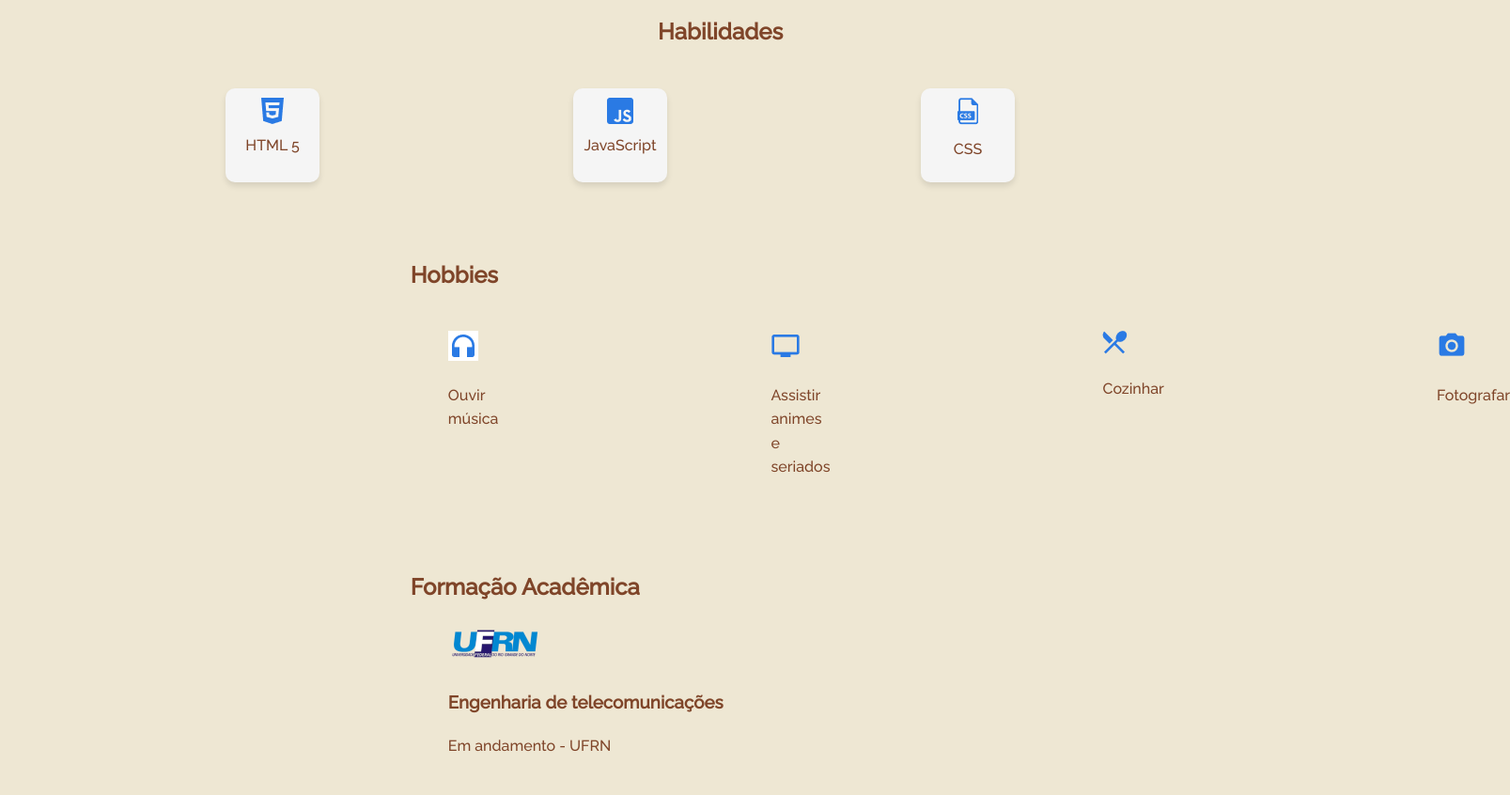
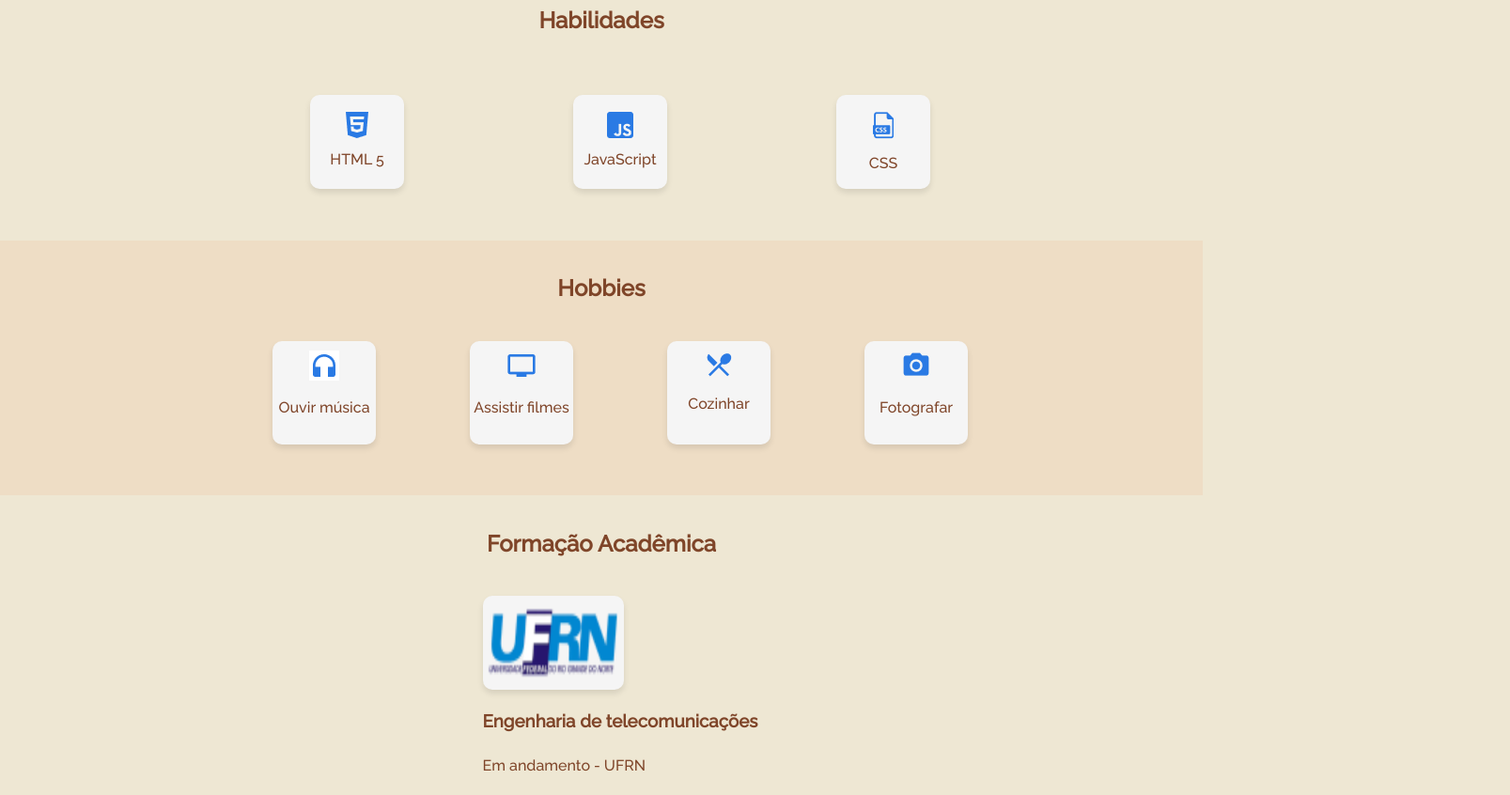
Before and after one commit to nnicolly/portfolio, a plain HTML site: page index.html in a window 1280 px wide. Shown: the part 874-1720 px from the top of the page at 94% size, 1607 px wide, since content can reach past the window. Drawn offline with Linux system fonts and the light colour scheme.

Commit message:
Add files via upload

```diff
--- a/index.html
+++ b/index.html
@@ -80,7 +80,7 @@
             </li>
             <li class="hobbies__elemento">
                 <img class="hobbies__icone" src="assets/tv_icon.png" alt="Assistir séries">
-                <p class="hobbies__nome">Assistir animes e seriados</p>
+                <p class="hobbies__nome">Assistir filmes</p>
             </li>
             <li class="hobbies__elemento">
                 <img class="hobbies__icone" src="assets/forkspoon_icon.png" alt="Cozinhar">
--- a/style.css
+++ b/style.css
@@ -90,8 +90,11 @@ a {
 /* ------------------------------ Seção Sobre mim ----------------------------------*/
 
 .sobre-mim{
-    margin-left: 27.3rem;
-    margin-right: 18rem;
+    display: flex;
+    flex-direction: column;
+    align-items: center;
+    padding: 0 25% 3%;
+    background-color: #eeddc5;
 }
 
 .sobre-mim__titulo{
@@ -105,19 +108,22 @@ a {
 /*------------------------------ Seção de Habilidades ------------------------------*/
 
 .habilidades {
-   margin-top: 5rem;
+    display: flex;
+    flex-direction: column;
+    align-items: center;
+    padding: 1% 25% 3%;
+    background-color: #eee7d3;
 }
 
 .habilidades__titulo {
     color: #7f4529;
-    margin-left: 700px;
 }
 
 .habilidades__lista {
     color: #7f4529;
     display: flex;
     flex-direction: row;
-    gap: 270px; /* Ajustei o gap para um valor menor, mais uniforme */
+    gap: 180px;
     justify-content: center; /* Centraliza os elementos */
     margin-top: 40px;
 }
@@ -135,18 +141,20 @@ a {
 }
 
 
-
 .habilidades__nome {
     margin-top: 10px;
     font-size: 16px;
     text-align: center; /* Centraliza o texto */
+    margin-bottom: 2px;
 }
 /*------------------------------ Seção de Hobbies --------------------------------*/
 
 .hobbies{
-    margin-left: 27.3rem;
-    margin-top: 5rem;
-    margin-right: 18rem;
+    display: flex;
+    flex-direction: column;
+    align-items: center;
+    padding: 1% 25% 3%;
+    background-color: #eeddc5;
 }
 .hobbies__titulo{
     color: #7f4529;
@@ -156,16 +164,35 @@ a {
     color: #7f4529;
     display: flex;
     flex-direction: row;
-    gap: 290px;
-    margin-top: 40px;
+    gap: 100px;
+    justify-content: center; /* Centraliza os elementos */
+}
+
+.hobbies__elemento{
+    background-color: #F5F5F5;
+    width: 110px;
+    height: 110px;
+    display: flex;
+    flex-direction: column;
+    justify-content: center;
+    align-items: center;
+    border-radius: 10px; /* Bordas arredondadas */
+    box-shadow: 0px 4px 6px rgba(0, 0, 0, 0.1); /* sombra */
+}
+
+.hobbies__nome{
+    font-size: 16px;
+    text-align: center; /* Centraliza o texto */
 }
 
 /*------------------------------ Seção de Formação Acadêmica --------------------------------*/
 
 .formacao{
-    margin-left: 27.3rem;
-    margin-top: 5rem;
-    margin-right: 18rem;
+    display: flex;
+    flex-direction: column;
+    align-items: center;
+    padding: 1% 25% 3%;
+    background-color: #eee7d3;
 }
 .formacao__titulo{
     color: #7f4529;
@@ -173,14 +200,31 @@ a {
 
 .formacao__lista{
     color: #7f4529;
+    display: flex;
+    flex-direction: row;
+    gap: 100px;
+    justify-content: center; /* Centraliza os elementos */
 }
 
+.formacao__icone{
+    background-color: #F5F5F5;
+    width: 150px;
+    height: 100px;
+    display: flex;
+    flex-direction: column;
+    justify-content: center;
+    align-items: center;
+    border-radius: 10px; /* Bordas arredondadas */
+    box-shadow: 0px 4px 6px rgba(0, 0, 0, 0.1); /* sombra */
+}
 /*------------------------------ Seção de Projetos ---------------------------------*/
 
 .projetos{
-    margin-left: 27.3rem;
-    margin-top: 5rem;
-    margin-right: 18rem;
+    display: flex;
+    flex-direction: column;
+    align-items: center;
+    padding: 0 25% 0;
+    background-color: #eeddc5;
 }
 
 .projetos__titulo{
```
Also changed, not shown: script.js (line endings or trailing spaces), 1 other file.
